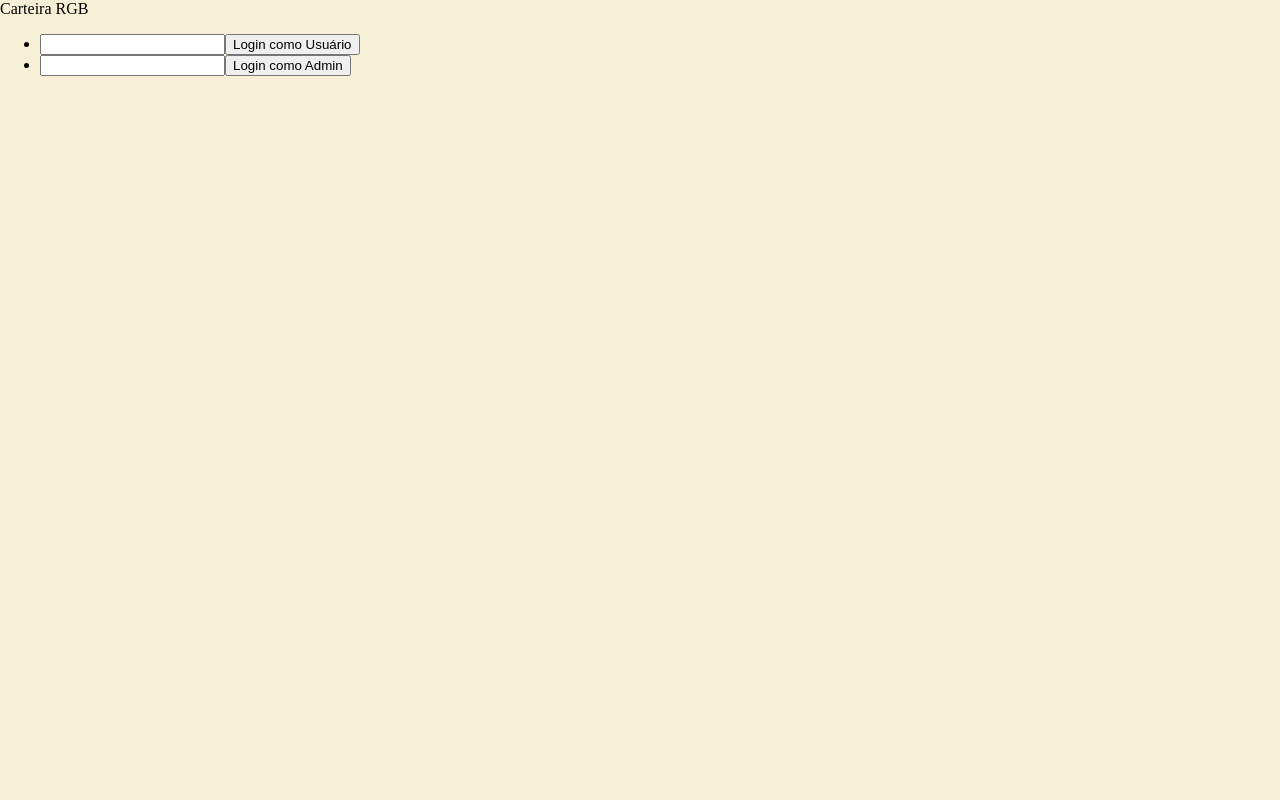
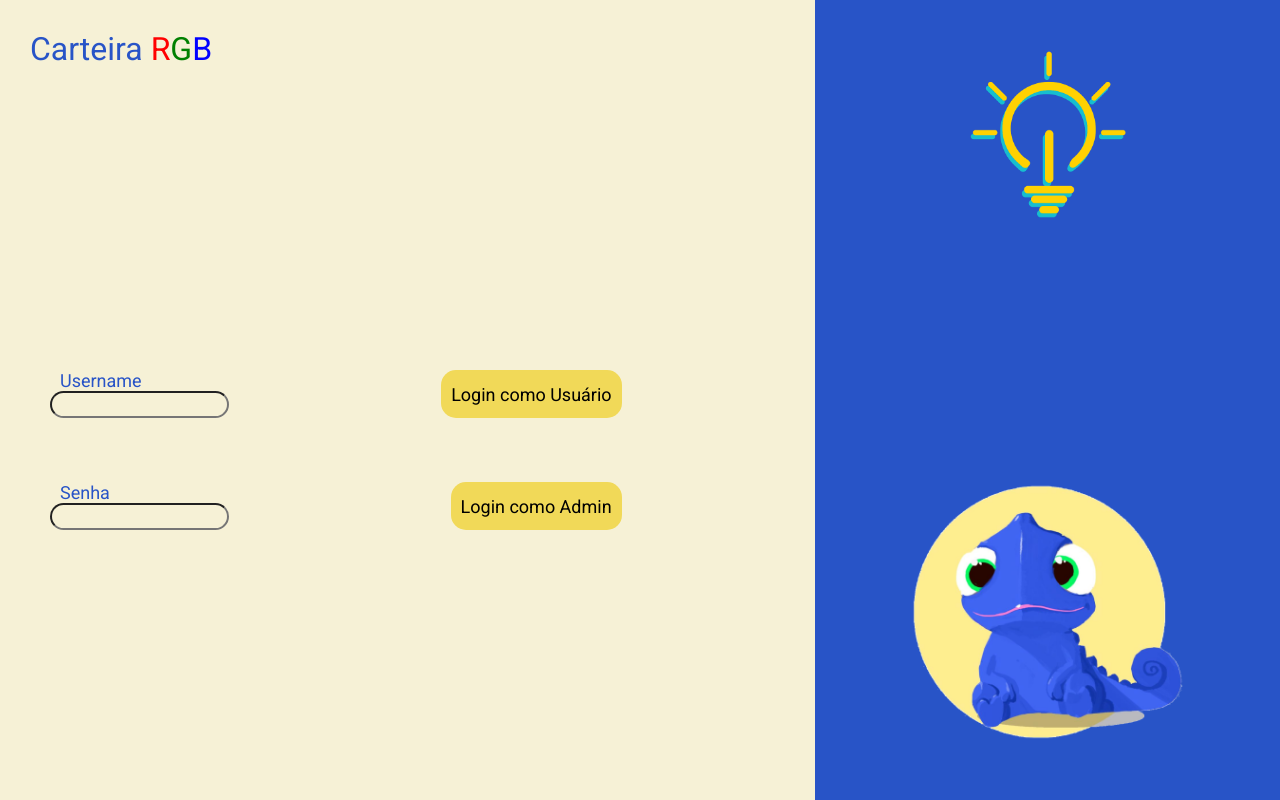
Before and after one commit to cirofalsarella/RGB-wallet, a React (Create React App) app in the folder Front/: page / in a window 1280 px wide. Built offline with nearby package versions, Linux system fonts and the light colour scheme.

Commit message:
css login, tabela admin, css user_create, img user

```diff
--- a/Front/src/global.css
+++ b/Front/src/global.css
@@ -1,6 +1,6 @@
 @import url('https://fonts.googleapis.com/css2?family=Roboto:wght@400;500;700&display=swap');
 
-/*   Coisas Gerais da Página   */
+/*   Tags   */
 body {
     background: #F6F1D6;
     margin: 0px;
@@ -8,33 +8,68 @@ body {
 button {
     cursor: pointer;
 }
-row {
+.row {
     margin: 20px;
     width: 80%;
     display: flex;
     flex-direction: row;
     justify-content: space-between;
 }
+.text-box {
+    border-radius: 15px;
+    background-color: transparent;
+    width: 50%;
+    font-family: "Roboto", sans-serif;
+    font-weight: 300;
+    font-size: 18px;
+    color: black;
+}
+.check-box {
+    cursor: pointer;
+    width: 50%;
+}
 
 
-/*   De todas as páginas   */
+/*   Containers   */
 .main-container {
+    height: 100vh;
+    width: 100vw;
+    padding: 0px;
     display: flex;
     flex-direction: row;
+    justify-content: space-between;
 }
 .main-content {
-    width: 69%;
+    width: 70%;
     height: 100%;
     display: flex;
   	flex-direction: column;
     content: space-between;
+}
+.trow-right{
+    margin: 30px;
+    display: flex;
+    justify-content: flex-end;
+}
+.trow-center {
+    display: flex;
+    justify-content: center;
+    margin: 40px;
+}
 
-}
+
+/*   TextTypes   */
 .page-name {
     font-family: "Roboto", sans-serif;
     font-size: 32px;
     color: #2854c7;
     margin: 30px;
+}
+.row-name {
+    font-family: "Roboto", sans-serif;
+    font-size: 18px;
+    color: #2854c7;
+    margin: 0px 10px;
 }
 .table-name {
     font-family: "Roboto", sans-serif;
@@ -44,12 +79,7 @@ row {
 }
 
 
-/*   Logout   */
-.logout-box {
-    margin: 30px;
-    display: flex;
-    justify-content: flex-end;
-}
+/*   Botões   */
 .yellow-btn {
     font-family: "Roboto", sans-serif;
     font-weight: 300;
@@ -65,17 +95,3 @@ row {
     font-size: 20px;
     background-color: rgba(250, 219, 44, 0.8)
 }
-
-.text-box {
-    background-color: transparent;
-    width: 40%;
-    font-family: "Roboto", sans-serif;
-    font-weight: 300;
-    font-size: 18px;
-    color: black;
-}
-.center-box {
-    display: flex;
-    justify-content: center;
-    margin: 40px;
-}
--- a/Front/src/pages/Admin/styles.css
+++ b/Front/src/pages/Admin/styles.css
@@ -16,3 +16,9 @@
     display: flex;
     justify-content: space-between;
 }
+.default-message {
+    margin: 10px 40px;
+    font-family: "Roboto", sans-serif;
+    font-weight: 200;
+    font-size: 20px;
+}
--- a/Front/src/pages/Login/index.js
+++ b/Front/src/pages/Login/index.js
@@ -6,12 +6,18 @@ import RGB_sol from '../../assets/RGB_sol.png'
 import ICMC_logo from '../../assets/ICMC_logo.png'
 
 import './styles.css';
+import '../../global.css';
 
 export default function Login() {
+    const [usuario, setusuario] = useState(false);
+    const [admin, setAdmin] = useState(false);
 
-    const [admin, setAdmin] = useState (false);
     const [user_name, setUserName] = useState('');
     const [password, setPassword] = useState('');
+
+    const loginUser = () => {
+        setusuario(true);
+    }
 
     const loginAdmin = async (e) => {
         e.preventDefault();
@@ -25,31 +31,49 @@ export default function Login() {
     }
 
     return (
-        <div>
-            <div className="main-content">
+        <>
+            {usuario && <Redirect to={`../User/?id=${user_name}`} />}
+            {admin && <Redirect to="/Admin" />}
 
-                <div className="">Carteira RGB</div>
+            <div className="main-container">
+                <div className="main-content">
 
-                <ul className="login-form">
-                    <form onSubmit={loginAdmin}>
-                        <li>
-                            <input id="user_name" value={ user_name } onChange={ e => setUserName(e.target.value) } />
-                            <Link to={`../User/?id=${user_name}`}>
-                                <button>Login como Usuário</button>
-                            </Link>
-                        </li>
-                        <li>
-                            <input id="password" value={ password } onChange={ e => setPassword(e.target.value) } />
-                            <button type="submit" >Login como Admin</button>
-                        </li>
-                        {admin && <Redirect to="/Admin" />}
+                    <div className="cabecalho">
+                        <div className="page-name">Carteira
+                            <span className="red"> R</span>
+                            <span className="green">G</span>
+                            <span className="blue">B</span>
+                        </div>
+                    </div>
+
+                    <form onSubmit={loginAdmin} className="formulario">
+                        <div className="data-type">
+                            <div className="data-place">
+                                <span className="row-name">Username</span>
+                                <input className="text-box" id="user_name" value={ user_name } onChange={ e => setUserName(e.target.value) } />
+                            </div>
+
+                            <button onClick={loginUser} className="yellow-btn">Login como Usuário</button>
+                        </div>
+
+                        <div className="data-type">
+                            <div className="data-place">
+                                <span className="row-name">Senha</span>
+                                <input className="text-box" id="password" value={ password } onChange={ e => setPassword(e.target.value) } />
+                            </div>
+
+                            <button type="submit" className="yellow-btn">Login como Admin</button>
+                        </div>
                     </form>
-                </ul>
 
+
+                </div>
+
+                <div className="side-bar">
+                    <img src={ICMC_logo} alt="ICMC júnior" className="img-logo" />
+                    <img src={RGB_sol} alt="ICMC júnior" className="img-sol"/>
+                </div>
             </div>
-
-            <div className="side-bar"></div>
-
-        </div>
+        </>
     )
 }
--- a/Front/src/pages/Login/styles.css
+++ b/Front/src/pages/Login/styles.css
@@ -0,0 +1,55 @@
+.cabecalho {
+    height: 40%;
+}
+.formulario {
+    margin: 50px;
+    height: 20%;
+    display: flex;
+    flex-direction: column;
+    justify-content: space-between;
+}
+
+.red {
+    color: red;
+    width: bold !important;
+}
+.green {
+    color: green;
+    width: bold !important;
+}
+.blue {
+    color: blue;
+    width: bold !important;
+}
+
+.data-type {
+    width: 80%;
+    display: flex;
+    flex-direction: row;
+    justify-content: space-between;
+}
+.data-place {
+    display: flex;
+    flex-direction: column;
+    justify-content: space-between;
+    width: 60%;
+}
+
+.side-bar {
+    height: 100vh;
+    width: 40%;
+    background-color: #2854c7;
+    display: flex;
+    flex-direction: column;
+    align-items: center;
+    justify-content: space-between;
+}
+
+.img-logo {
+    width: 170px;
+    margin-top: 50px;
+}
+.img-sol {
+    width: 280px;
+    margin-bottom: 40px;
+}
--- a/Front/src/pages/User/styles.css
+++ b/Front/src/pages/User/styles.css
@@ -1,7 +1,7 @@
 @import url('https://fonts.googleapis.com/css2?family=Roboto:wght@400;500;700&display=swap');
 
 .tabela {
-    height: 70%;
+    height: 60vh;
     margin: 30px;
     display: flex;
     flex-direction: column;
@@ -26,5 +26,5 @@
 }
 
 .img {
-    width: 250px;
+    width: 40vh;
 }
--- a/Front/src/pages/User_Create/index.js
+++ b/Front/src/pages/User_Create/index.js
@@ -71,12 +71,7 @@ export default function User_Create() {
                 alert("Ocorreu um erro, tente novamente");
                 console.log(err);
             })
-
-
         }
-
-
-
 
         aux();
         console.log("breakpoint")
@@ -89,45 +84,43 @@ export default function User_Create() {
 
             <div className="main-content" >
 
-                <div className="logout-box">
+                <div className="trow-right">
                     <Link to="../Admin">
                         <button className="yellow-btn"><FiCornerDownLeft/></button>
                     </Link>
                 </div>
 
-                <div className="tabela-usuario">
-                    <form onSubmit={handleCreate}>
+                <form onSubmit={handleCreate} className="tabela-usuario">
 
                         <input id="id" value={id} type="hidden" />
                         <input id="novo" value={novo} type="hidden" />
 
-                        <row>
+                        <div className="row">
                             <div className="table-name">UserName</div>
-                            <input id="username" value={user_name} onChange={ e => setUserName(e.target.value) } />
-                        </row>
-                        <row>
+                            <input className="text-box" id="username" value={user_name} onChange={ e => setUserName(e.target.value) } />
+                        </div>
+                        <div className="row">
                             <div className="table-name">Nome</div>
-                            <input id="name" value={name} onChange={ e => setName(e.target.value) } />
-                        </row>
-                        <row>
+                            <input className="text-box" id="name" value={name} onChange={ e => setName(e.target.value) } />
+                        </div>
+                        <div className="row">
                             <div className="table-name">Vendeu Projeto</div>
-                            <input id="sold" checked={sold} onChange={ e => setSold(e.target.checked)} type="checkbox" />
-                        </row>
-                        <row>
+                            <input className="check-box" id="sold" checked={sold} onChange={ e => setSold(e.target.checked)} type="checkbox" />
+                        </div>
+                        <div className="row">
                             <div className="table-name">Semanas com 10 horas</div>
-                            <input id="weeks" value={weeks_10h} onChange={ e => setWeeks(e.target.value) } />
-                        </row>
-                        <row>
+                            <input className="text-box" id="weeks" value={weeks_10h} onChange={ e => setWeeks(e.target.value) } />
+                        </div>
+                        <div className="row">
                             <div className="table-name">Trabalhando em um Projeto</div>
-                            <input id="working" checked={working} onChange={ e => setWorking(e.target.checked) } type="checkbox" />
-                        </row>
+                            <input className="check-box" id="working" checked={working} onChange={ e => setWorking(e.target.checked) } type="checkbox" />
+                        </div>
 
-                        <div className="center-box">
+                        <div className="trow-center">
                             <button type="submit" className="submit-btn">Salvar Usuário</button>
                         </div>
 
                     </form>
-                </div>
 
             </div>
 
--- a/Front/src/pages/User_Create/styles.css
+++ b/Front/src/pages/User_Create/styles.css
@@ -1,6 +1,10 @@
 @import url('https://fonts.googleapis.com/css2?family=Roboto:wght@400;500;700&display=swap');
 
-
+.tabela-usuario {
+    height: 60%;
+    display: flex;
+    flex-direction: column;
+}
 
 .submit-btn {
     font-family: "Roboto", sans-serif;
--- a/Front/src/routes.js
+++ b/Front/src/routes.js
@@ -32,9 +32,9 @@ export default function Routes() {
     return (
         <BrowserRouter>
             <Switch>
-                <PrivateRoute exact path="/Admin/" component={Admin} />
-                <PrivateRoute exact path="/User_Admin/"  component={User_Admin} />
-                <PrivateRoute exact path="/User_Create/" component={User_Create} />
+                <Route exact path="/Admin/" component={Admin} />
+                <Route exact path="/User_Admin/"  component={User_Admin} />
+                <Route exact path="/User_Create/" component={User_Create} />
                 <Route exact path="/User/" component={User} />
                 <Route path="/" component={Login} />
             </Switch>
```
Also changed, not shown: Front/src/pages/Admin/index.js (+15 -13 lines), Front/src/pages/User/index.js (+5 -5 lines), Front/src/pages/User_Admin/index.js (+11 -11 lines).
